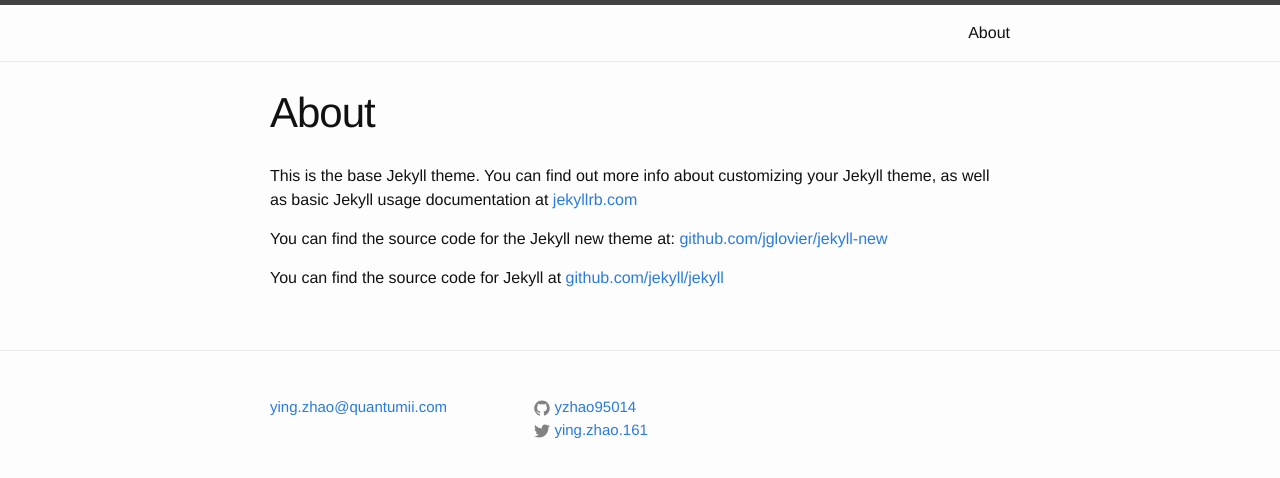
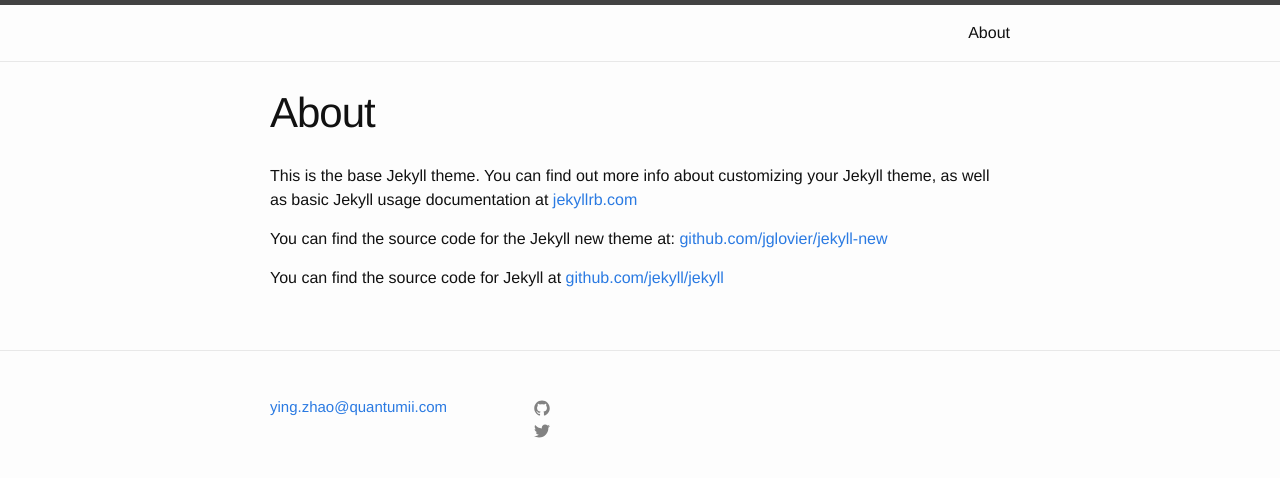
Before and after one commit to thetophu/thetophu.github.io, a Jekyll site: the page built from about.md, in a window 1280 px wide. Shown: the top 478 px of the page. Built offline with Jekyll 4.4.1, drawn with Linux system fonts in a browser that asks for light colours.

Commit message:
Update footer.html

```diff
--- a/_includes/footer.html
+++ b/_includes/footer.html
@@ -25,7 +25,7 @@
               </svg>
             </span>
 
-            <span class="username">{{ site.github_username }}</span>
+
           </a>
          </li>
          {% endif %}
@@ -40,7 +40,7 @@
                </svg>
            </span>
 
-         <span class="username">{{ site.facebook_username }}</span>
+
          </a>
          </li>
          {% endif %}
```
